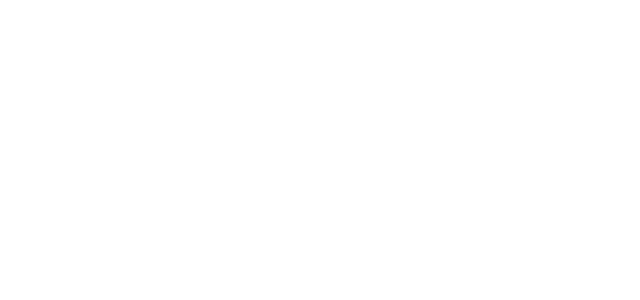
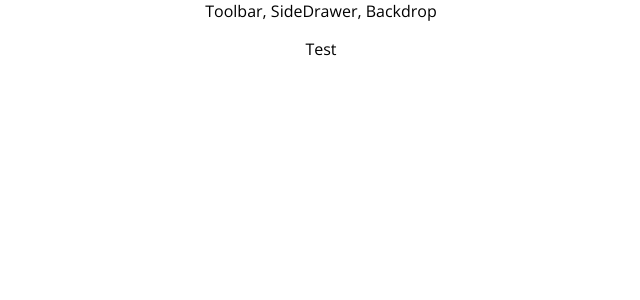
Before and after one commit to karolokienica/react-burger-builder, a React (Create React App) app: page / in a window 1280 px wide. Shown: the top 300 px of the page, without its empty margins (319-959 px from the left). Built offline with nearby package versions, Linux system fonts and the light colour scheme.

Commit message:
Root of the application is finished

```diff
--- a/src/App.js
+++ b/src/App.js
@@ -1,9 +1,12 @@
-import classes from './App.css';
+import classes from './App.module.css';
+import Layout from './components/Layout/Layout'
 
 function App() {
   return (
     <div className={classes.App}>
-
+      <Layout>
+        <p>Test</p>
+      </Layout>
     </div>
   );
 }
--- /dev/null
+++ b/src/components/Layout/Layout.js
@@ -0,0 +1,13 @@
+import React from 'react'
+import Auxiliary from '../../hoc/Auxiliary'
+
+const layout = ( props ) => (
+  <Auxiliary>
+  <div>Toolbar, SideDrawer, Backdrop</div>
+  <main>
+    {props.children}
+  </main>
+  </Auxiliary>
+)
+
+export default layout;
--- /dev/null
+++ b/src/hoc/Auxiliary.js
@@ -0,0 +1,3 @@
+const auxiliary = props => props.children;
+
+export default auxiliary;
--- a/src/index.css
+++ b/src/index.css
@@ -1,8 +1,6 @@
 body {
   margin: 0;
-  font-family: sans-serif;
-  -webkit-font-smoothing: antialiased;
-  -moz-osx-font-smoothing: grayscale;
+  font-family: 'Open Sans', sans-serif;
 }
 
 code {
```
Also changed, not shown: src/App.module.css (renamed from src/App.css), 1 other file (tests, documents, lock files or other folders).
